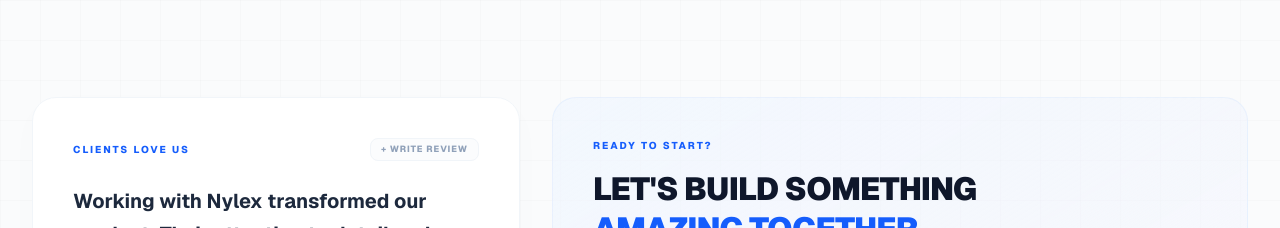
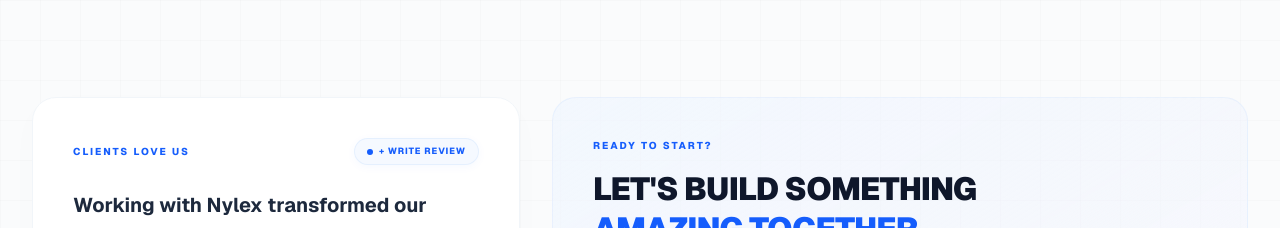
Before and after one commit to YASEEEN2005/Nylex, a Next.js app: page / in a window 1280 px wide. Shown: the part 4040-4268 px from the top of the page. Built offline with nearby package versions, Linux system fonts and the light colour scheme.

Commit message:
style: add glowing pulse animation to Write Review button

```diff
--- a/components/Testimonials.tsx
+++ b/components/Testimonials.tsx
@@ -132,8 +132,12 @@ export default function Testimonials() {
           {!showForm ? (
             <button
               onClick={() => setShowForm(true)}
-              className="text-[9px] font-extrabold uppercase tracking-widest text-slate-400 hover:text-blue-600 border border-slate-100 hover:border-blue-100/50 bg-slate-50/50 hover:bg-blue-50 px-2.5 py-1 rounded-lg transition-all duration-300 cursor-pointer"
+              className="inline-flex items-center gap-1.5 text-[9px] font-extrabold uppercase tracking-widest text-blue-600 bg-blue-50/60 border border-blue-100/60 hover:bg-blue-600 hover:text-white hover:border-blue-600 px-3 py-1.5 rounded-full transition-all duration-300 cursor-pointer shadow-[0_2px_10px_rgba(0,102,255,0.04)] hover:shadow-[0_4px_15px_rgba(0,102,255,0.15)] group"
             >
+              <span className="relative flex h-1.5 w-1.5">
+                <span className="animate-ping absolute inline-flex h-full w-full rounded-full bg-blue-400 opacity-75"></span>
+                <span className="relative inline-flex rounded-full h-1.5 w-1.5 bg-blue-600 group-hover:bg-white transition-colors duration-300"></span>
+              </span>
               + Write Review
             </button>
           ) : (
```
